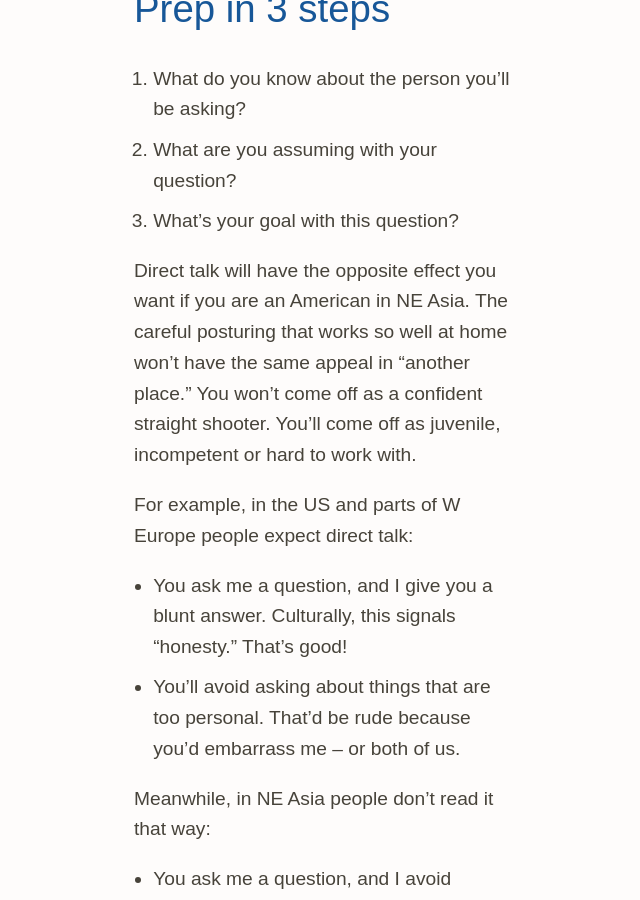
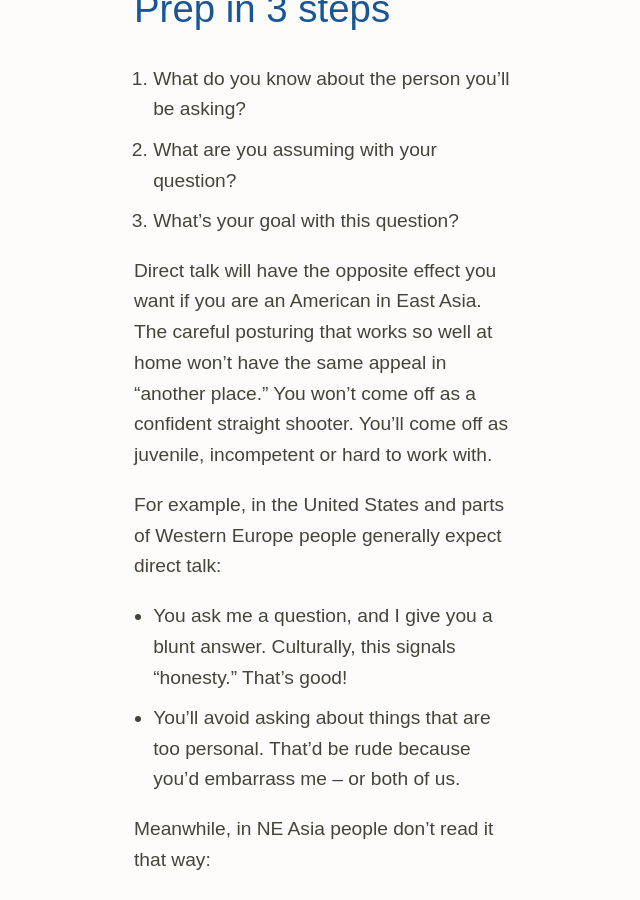
Before and after one commit to zachmccabe/zachmccabe.github.io, a Jekyll site: the page built from just-ask.md, in a window 1280 px wide and 900 px high, scrolled down 4060 px. Shown: the whole window, without its empty margins (314-954 px from the left). Built offline with Jekyll 4.4.1, drawn with Linux system fonts in a browser that asks for light colours; some of the changed text lies outside the part shown.

Commit message:
Update just-ask.md
Fixed typos.

```diff
--- a/just-ask.md
+++ b/just-ask.md
@@ -72,9 +72,9 @@ Heuristics don't always travel well. What happens when you aren't in your day-to
 2. What are you assuming with your question?
 3. What's your goal with this question?
 
-Direct talk will have the opposite effect you want if you are an American in NE Asia. The careful posturing that works so well at home won't have the same appeal in "another place." You won't come off as a confident straight shooter. You'll come off as juvenile, incompetent or hard to work with.
+Direct talk will have the opposite effect you want if you are an American in East Asia. The careful posturing that works so well at home won't have the same appeal in "another place." You won't come off as a confident straight shooter. You'll come off as juvenile, incompetent or hard to work with.
 
-For example, in the US and parts of W Europe people expect direct talk:
+For example, in the United States and parts of Western Europe people generally expect direct talk:
 
 + You ask me a question, and I give you a blunt answer. Culturally, this signals "honesty." That's good!
 + You'll avoid asking about things that are too personal. That'd be rude because you'd embarrass me – or both of us.
```
Also changed, not shown: other parts of just-ask.md (+1 -1 lines).
